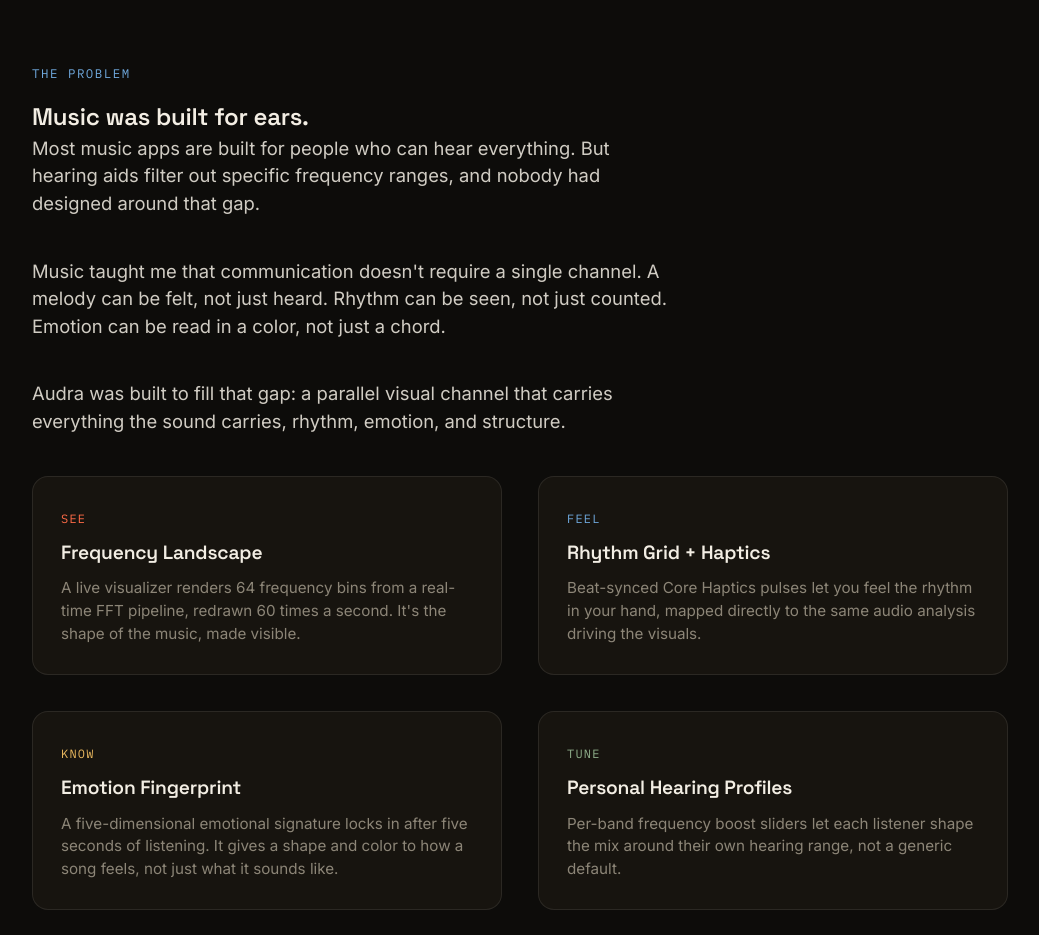
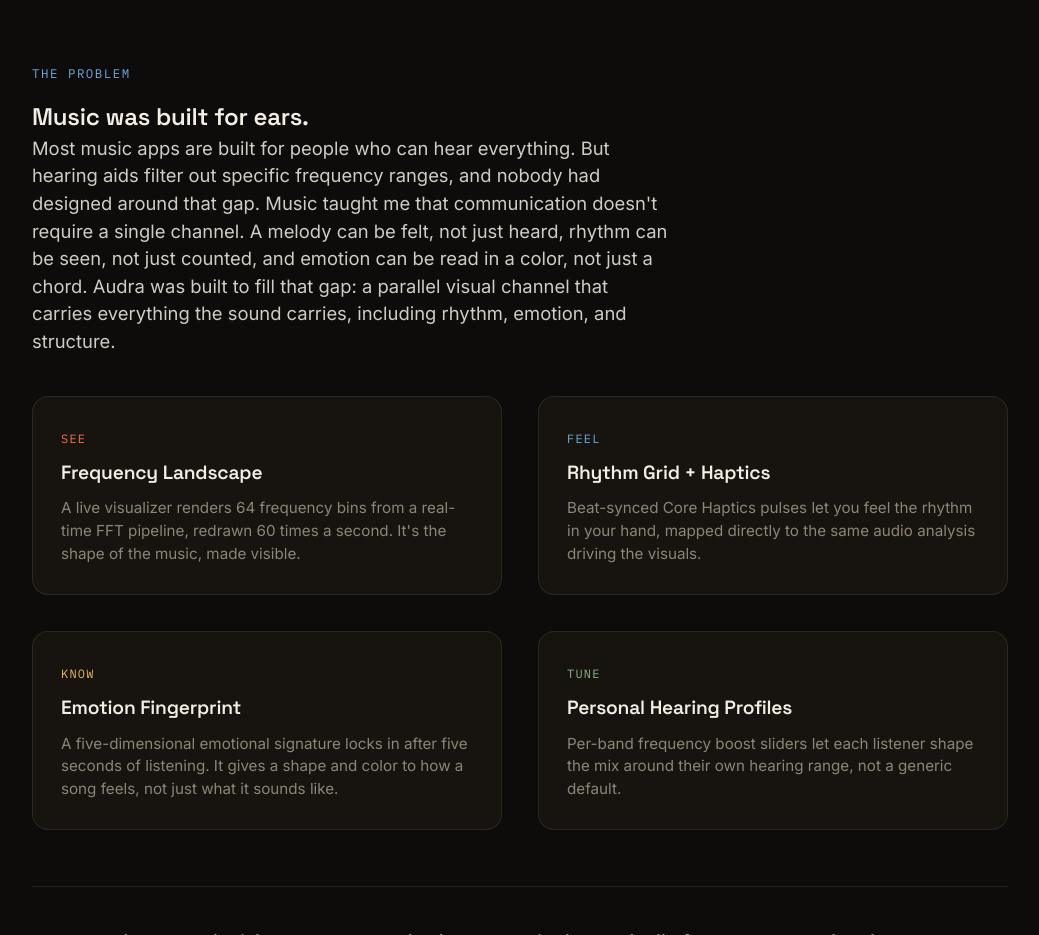
Before and after one commit to rithmac07/audra-website, a plain HTML site: page index.html in a window 1280 px wide. Shown: the part 900-1835 px from the top of the page, without its empty margins (120-1159 px from the left). Drawn offline with Linux system fonts and the light colour scheme; files whose address does not match are found by name.

Commit message:
Condense multiple lead paragraphs into one

```diff
--- a/index.html
+++ b/index.html
@@ -50,9 +50,7 @@
   <div class="section-inner">
     <p class="eyebrow">the problem</p>
     <h2>Music was built for ears.</h2>
-    <p class="lead">Most music apps are built for people who can hear everything. But hearing aids filter out specific frequency ranges, and nobody had designed around that gap.</p>
-    <p class="lead">Music taught me that communication doesn't require a single channel. A melody can be felt, not just heard. Rhythm can be seen, not just counted. Emotion can be read in a color, not just a chord.</p>
-    <p class="lead">Audra was built to fill that gap: a parallel visual channel that carries everything the sound carries, rhythm, emotion, and structure.</p>
+    <p class="lead">Most music apps are built for people who can hear everything. But hearing aids filter out specific frequency ranges, and nobody had designed around that gap. Music taught me that communication doesn't require a single channel. A melody can be felt, not just heard, rhythm can be seen, not just counted, and emotion can be read in a color, not just a chord. Audra was built to fill that gap: a parallel visual channel that carries everything the sound carries, including rhythm, emotion, and structure.</p>
 
     <div class="story-grid">
       <div class="story-block">
```
